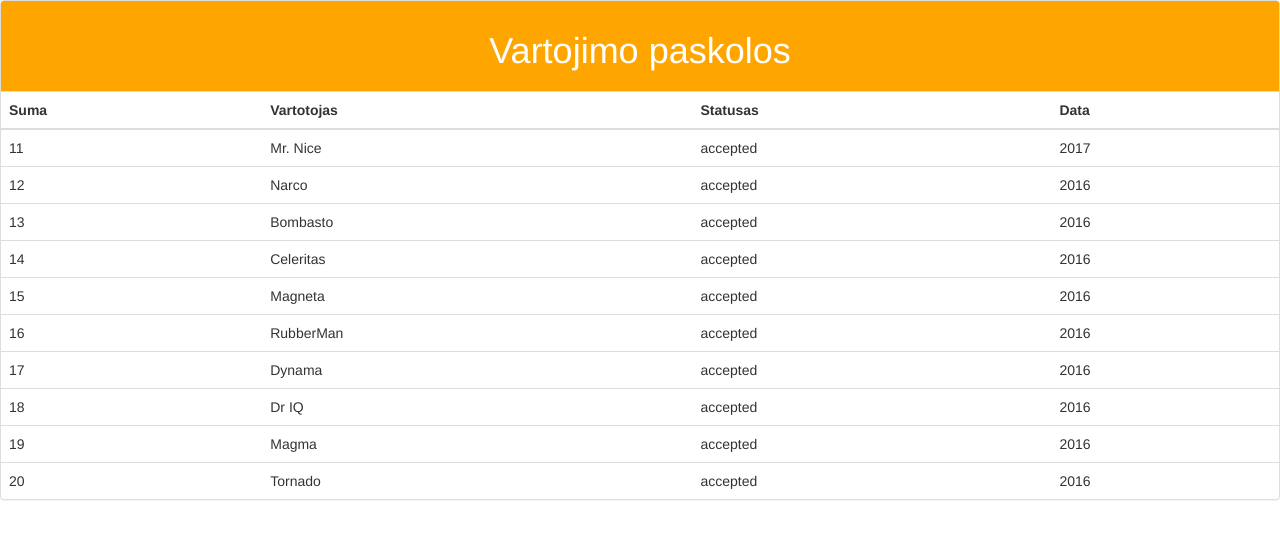
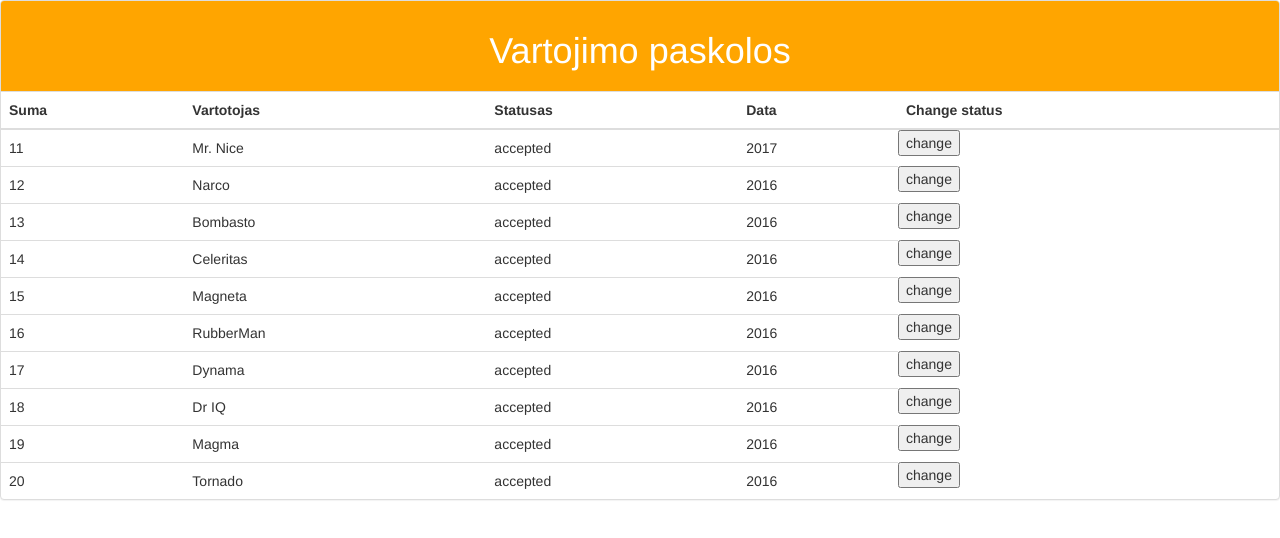
Before and after one commit to lukosevicius/bank-loans-web-app-project, an Angular app: page / in a window 1280 px wide. Shown: the top 538 px of the page. Built offline with nearby package versions, Linux system fonts and the light colour scheme.

Commit message:
added button

```diff
--- a/src/app/app.component.ts
+++ b/src/app/app.component.ts
@@ -15,6 +15,8 @@ import { Component } from '@angular/core';
     <th>Vartotojas</th>
     <th>Statusas</th>
     <th>Data</th>
+    <th>Change status</th>
+
   </tr>
   </thead>
   <tbody>
@@ -31,6 +33,9 @@ import { Component } from '@angular/core';
     <td  >
       {{customer.date}}
     </td>
+    <button>
+      change
+    </button>
   </tr>
 
   </tbody>
```
